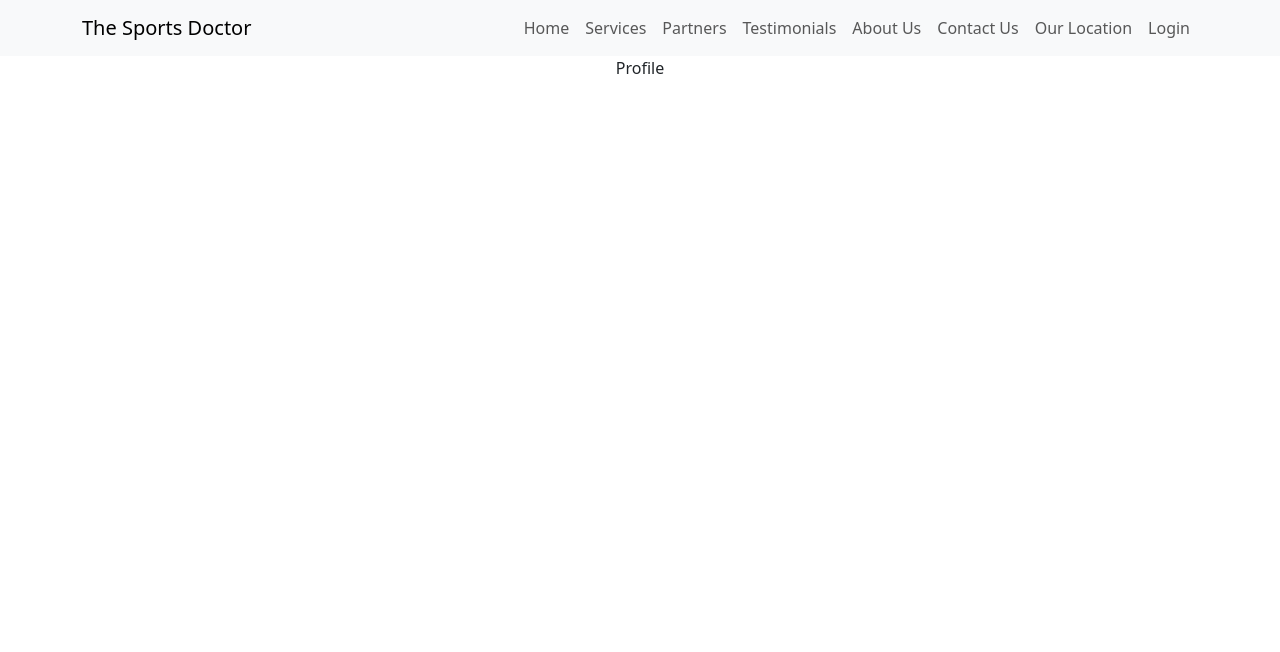
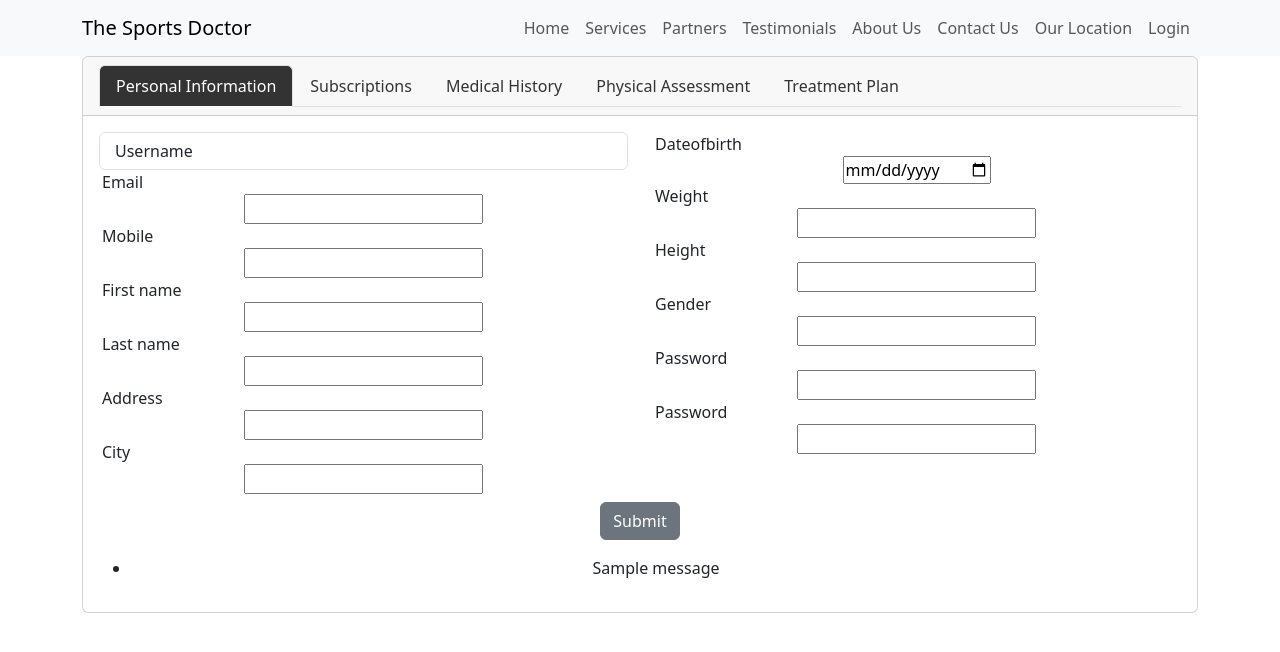
Before and after one commit to AbdallhOmarr/The-sports-doctor, a Django app: template landingpage/templates/profile.html in a window 1280 px wide. Shown: the top 652 px of the page. Run offline with Django 4.2, Linux system fonts and the light colour scheme; the template is opened without the code that fills it, so the values that code supplies are empty, except form fields; tables that the repository leaves empty hold one stand-in row (values such as "Sample post"); one stand-in notice (Sample message) is shown; form fields are guessed from the names that the template uses; parts of the project's set-up code (start-up, migrations or seed data) failed here and were passed over; some web fonts are replaced.

Commit message:
Trainee profile added

```diff
--- a/landingpage/static/style.css
+++ b/landingpage/static/style.css
@@ -404,3 +404,24 @@ h3 {
 .card.trainee-card .card-body:hover .card-title {
   color: #333;
 }
+
+
+/* Change the background color of inactive tabs */
+/* .nav-tabs:not(.active) .nav-link {
+  background-color: #f1f1f1;
+} */
+
+/* Change the text color of inactive tabs */
+.nav-tabs:not(.active) .nav-link {
+  color: #333;
+}
+
+/* Change the background color of the active tab */
+.nav-tabs .nav-link.active {
+  background-color: #333;
+}
+
+/* Change the text color of the active tab */
+.nav-tabs .nav-link.active {
+  color: #fff;
+}
--- /dev/null
+++ b/landingpage/templates/medical_history.html
@@ -0,0 +1,3 @@
+<div>
+    medical history page
+</div>
--- /dev/null
+++ b/landingpage/templates/personal_info.html
@@ -0,0 +1,81 @@
+<div>
+    <form action="{% url 'register' %}" method="post">
+        {% csrf_token %}
+        <div class="row">
+            <div class="col-sm-6">
+                <div class="form-group">
+                    <div class="form-control">
+                        <div class="text-left">
+                            Username
+                        </div>
+
+                </div>
+
+                    </div>
+                                    <div class="form-group">
+                    <div class="text-left">{{ form.email.label_tag }}</div>
+                    {{ form.email }}
+                </div>
+                <div class="form-group">
+                    <div class="text-left">{{ form.mobile.label_tag }}</div>
+                    {{ form.mobile }}
+                </div>
+
+                <div class="form-group">
+                    <div class="text-left">{{ form.first_name.label_tag }}</div>
+                    {{ form.first_name }}
+                </div>
+                <div class="form-group">
+                    <div class="text-left">{{ form.last_name.label_tag }}</div>
+                    {{ form.last_name }}
+                </div>
+                <div class="form-group">
+                    <div class="text-left">{{ form.address.label_tag }}</div>
+                    {{ form.address }}
+                </div>
+                <div class="form-group">
+                    <div class="text-left">{{ form.city.label_tag }}</div>
+                    {{ form.city }}
+                </div>
+            </div>
+            <div class="col-sm-6">
+                <div class="form-group">
+                    <div class="text-left">{{ form.dateofbirth.label_tag }}</div>
+                    {{ form.dateofbirth }}
+                </div>
+
+                <div class="form-group">
+                    <div class="text-left">{{ form.weight.label_tag }}</div>
+                    {{ form.weight }}
+                </div>
+                <div class="form-group">
+                    <div class="text-left">{{ form.height.label_tag }}</div>
+                    {{ form.height }}
+                </div>
+                <div class="form-group">
+                    <div class="text-left">{{ form.gender.label_tag }}</div>
+                    {{ form.gender }}
+                </div>
+                <div class="form-group">
+                    <div class="text-left">{{ form.password1.label_tag }}</div>
+                    {{ form.password1 }}
+                </div>
+                <div class="form-group">
+                    <div class="text-left">{{ form.password2.label_tag }}</div>
+                    {{ form.password2 }}
+                </div>
+            </div>
+        </div>
+        <div class="form-group m-2">
+            <input name="account_type" type="hidden" value="trainee">
+            <input type="submit" value="Submit" class="btn btn-secondary w-60" />
+        </div>
+    </form>
+    {% if messages %}
+    <ul class="messages">
+        {% for message in messages %}
+        <li{% if message.tags %} class="{{ message.tags }}" {% endif %}>{{ message }}</li>
+            {% endfor %}
+    </ul>
+    {% endif %}
+</div>
--- /dev/null
+++ b/landingpage/templates/physical_assessment.html
@@ -0,0 +1,3 @@
+<div>
+    physical assessment page
+</div>
--- a/landingpage/templates/profile.html
+++ b/landingpage/templates/profile.html
@@ -1,6 +1,60 @@
-{% extends 'base.html' %} {% block title %} The sports doctor - Profile {% endblock %} {% block body %}
-
-Profile
+{% extends 'base.html' %}
 
 
-{% endblock %}
+{% block title %} The sports doctor - Profile {% endblock %} {% block body %}
+    <div class="card">
+        <div class="card-header">
+ <!-- Nav tabs -->
+ <ul class="nav nav-tabs">
+    <li class="nav-item">
+      <a class="nav-link active" data-bs-toggle="tab" href="#personal-info">Personal Information</a>
+    </li>
+    <li class="nav-item">
+      <a class="nav-link" data-bs-toggle="tab" href="#subscriptions">Subscriptions</a>
+    </li>
+    <li class="nav-item">
+      <a class="nav-link" data-bs-toggle="tab" href="#medical-history">Medical History</a>
+    </li>
+    <li class="nav-item">
+      <a class="nav-link" data-bs-toggle="tab" href="#physical-assessment">Physical Assessment</a>
+    </li>
+    <li class="nav-item">
+      <a class="nav-link" data-bs-toggle="tab" href="#treatment-plan">Treatment Plan</a>
+    </li>
+  </ul>
+
+        </div>
+        <div class="card-body">
+    <!-- Tab panes -->
+    <div class="tab-content">
+        <div class="tab-pane active" id="personal-info">
+          <!-- Personal Information form fields -->
+            {% include 'personal_info.html' %}
+        </div>
+        <div class="tab-pane" id="subscriptions">
+          <!-- Subscriptions form fields -->
+            {% include 'subscriptions.html' %}
+        </div>
+        <div class="tab-pane" id="medical-history">
+          <!-- Medical History form fields -->
+            {% include 'medical_history.html' %}
+        </div>
+        <div class="tab-pane" id="physical-assessment">
+          <!-- Physical Assessment form fields -->
+          {% include 'physical_assessment.html' %}
+        </div>
+        <div class="tab-pane" id="treatment-plan">
+          <!-- Treatment Plan form fields -->
+          {% include 'treatment_plan.html' %}
+        </div>
+      </div>
+
+        </div>
+
+
+      <script>
+        var tabs = new bootstrap.Tab(document.querySelector('#myTabs'))
+        tabs.show()
+      </script>
+
+      {% endblock %}
--- /dev/null
+++ b/landingpage/templates/subscriptions.html
@@ -0,0 +1,3 @@
+<div>
+    subscription page
+</div>
--- /dev/null
+++ b/landingpage/templates/treatment_plan.html
@@ -0,0 +1,3 @@
+<div>
+    treatment plan page
+</div>
--- a/landingpage/views.py
+++ b/landingpage/views.py
@@ -110,5 +110,7 @@ def trainer_signup(request):
 @login_required
 def profile(request):
     context = {}
+    #pass user info form
+
     print("here's my profile")
     return render(request, "profile.html",context)
```
Also changed, not shown: myproject/settings.py (+21 -14 lines).
